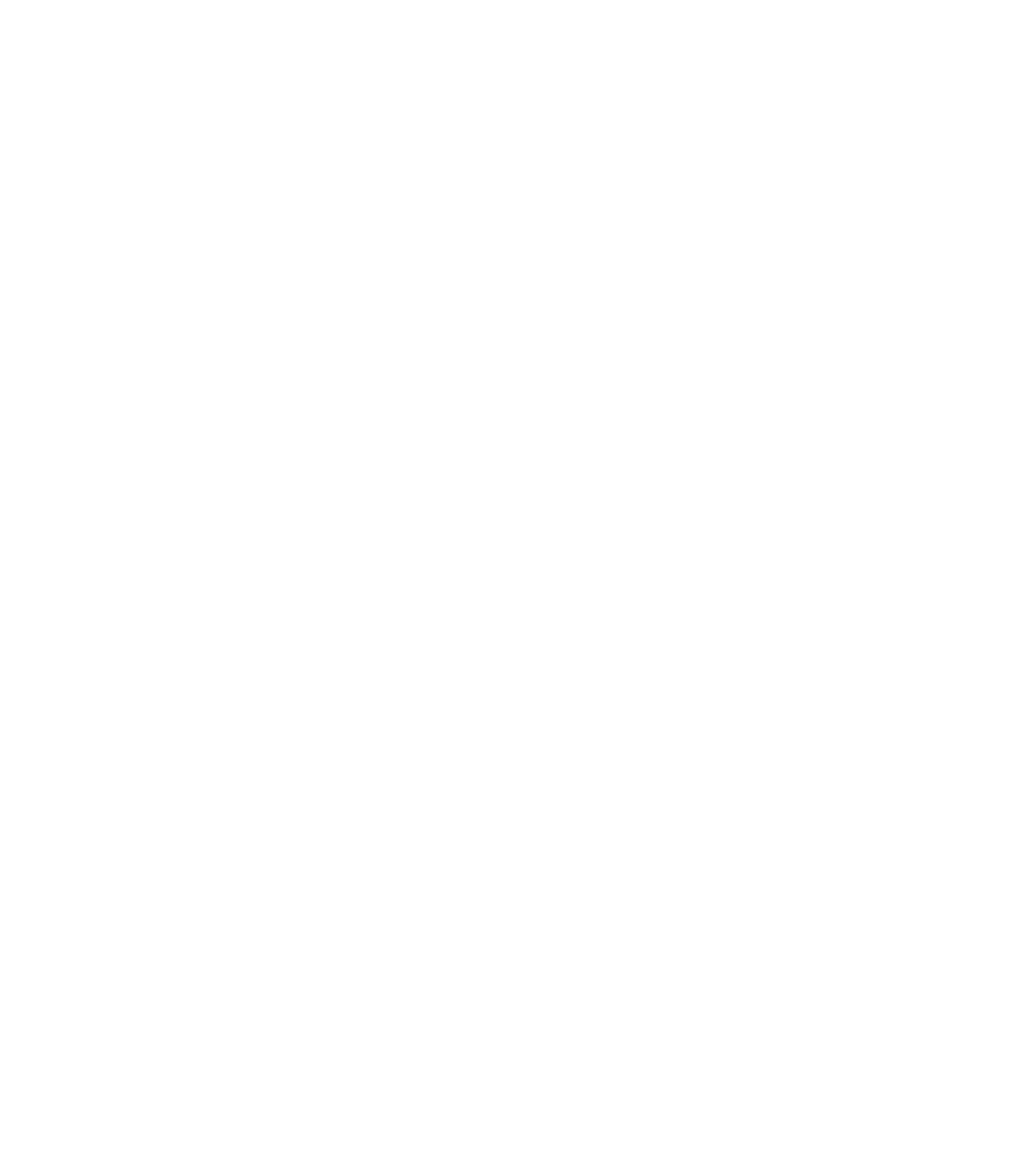
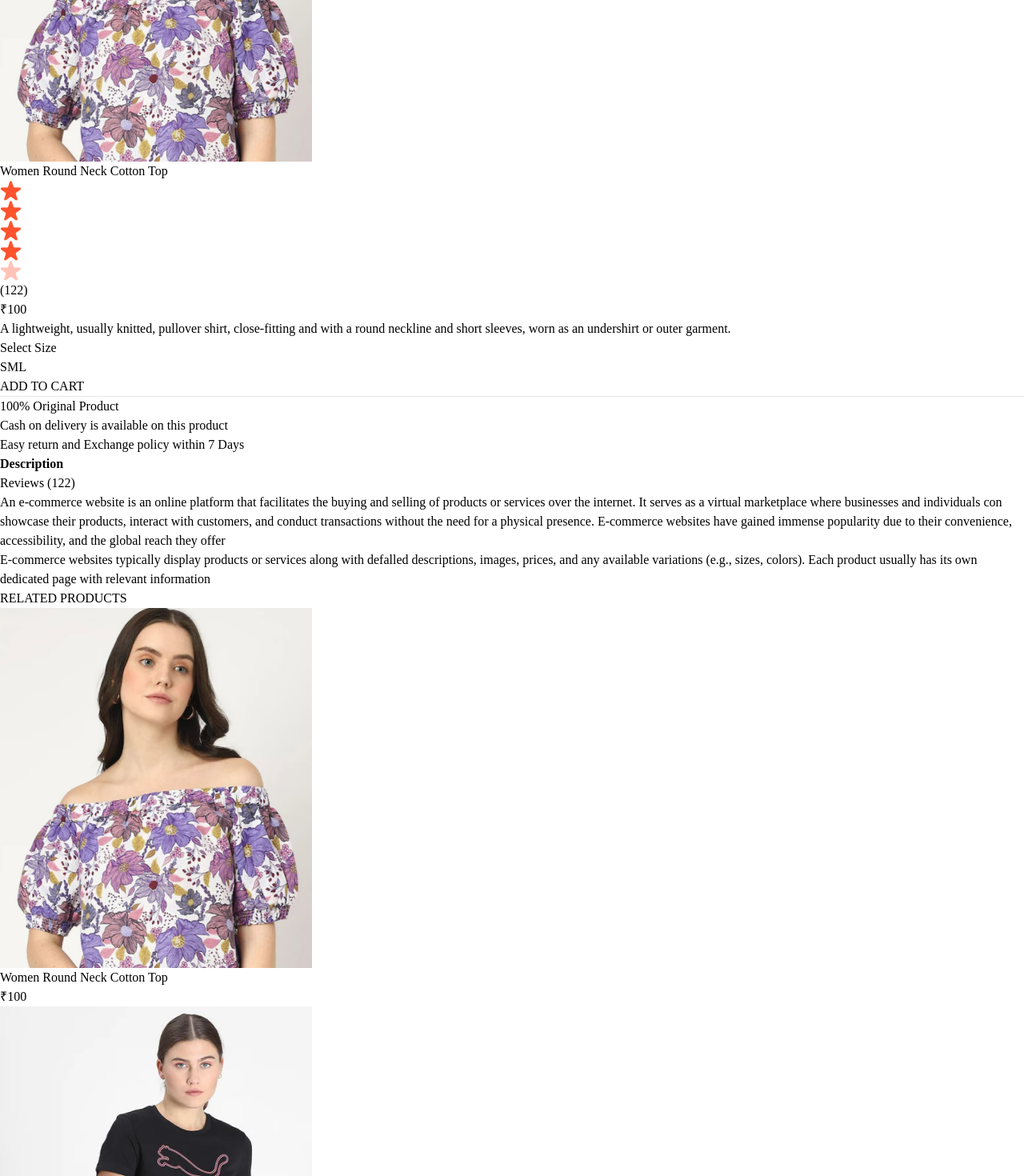
Before and after one commit to mercy089/E-Commerce, a React (Vite) app: page /product/aaaaa in a window 1280 px wide. Shown: the part 1330-2800 px from the top of the page at 80% size. Before the commit the page ends 1118 px from the top, so only its background shows below. Built offline with nearby package versions, Linux system fonts and the light colour scheme.

Commit message:
product page completed

```diff
--- a/src/App.jsx
+++ b/src/App.jsx
@@ -17,7 +17,7 @@ const App = () => {
         <Route path='/login' element={<Login />} />
         <Route path='/orders' element={<Orders />} />
         <Route path='/place-order' element={<PlaceOrder />} />
-        <Route path='/product/:ProductId' element={<Product />} />
+        <Route path='/product/:productId' element={<Product />} />
       </Routes>
       <Footer />
     </div>
--- /dev/null
+++ b/src/Components/RelatedProducts.jsx
@@ -0,0 +1,46 @@
+/* eslint-disable react/prop-types */
+import React, { useContext, useEffect, useState } from 'react';
+import { ShopContext } from '../Context/ShopContext';
+import Title from './Title';
+import ProductItem from './ProductItem';
+
+const RelatedProducts = ({ category, subCategory }) => {
+  const { products } = useContext(ShopContext);
+  const [related, setRelated] = useState([]);
+
+  useEffect(() => {
+    if (products.length > 0) {
+      let productCopy = products.slice();
+
+      // Filter by category
+      productCopy = productCopy.filter(item => item.category === category);
+
+      // Filter by subCategory
+      productCopy = productCopy.filter(item => item.subCategory === subCategory);
+
+      // Update related products state
+      setRelated(productCopy.slice(0, 5));
+    }
+  }, [products, category, subCategory]);
+
+  return (
+    <div className='my-24'>
+      <div className='text-center text-3xl py-2'>
+        <Title text1={'RELATED'} text2={'PRODUCTS'}/>
+      </div>
+      <div className='grid grid-cols-2 sm:grid-cols-3 md:grid-cols-4 lg:grid-cols-5 gap-4 gap-y-6'>
+        {related.map((items,index)=>(
+          <ProductItem
+          key={index}
+          id={items._id}
+          image={items.image}
+          name={items.name}
+          price={items.price}
+      />
+        ))}
+      </div>
+    </div>
+  );
+};
+
+export default RelatedProducts;
--- a/src/Pages/Product.jsx
+++ b/src/Pages/Product.jsx
@@ -1,11 +1,123 @@
-import React from 'react'
+import React, { useContext, useEffect, useState } from "react";
+import { useParams } from "react-router-dom";
+import { ShopContext } from "../Context/ShopContext";
+import { assets } from "../assets/frontend_assets/assets";
+import RelatedProducts from "../Components/RelatedProducts";
 
 const Product = () => {
-  return (
-    <div>
+  const { productId } = useParams(); // Call useParams as a function
+  const { products, currency } = useContext(ShopContext);
+  const [productData, setProductData] = useState(false);
+  const [image, setImage] = useState("");
+  const [size, setSize] = useState("");
+  const [isAdded, setIsAdded] = useState(false);
 
+  const handleButtonClick = () => {
+    setIsAdded(!isAdded); // Toggle the state
+  };
+
+  const fetchProductData = async () => {
+    products.map((item) => {
+      if (item._id === productId) {
+        setProductData(item);
+        setImage(item.image[0]);
+        return null;
+      }
+    });
+  };
+
+  useEffect(() => {
+    fetchProductData();
+  }, [productId, products]);
+
+  return productData ? (
+    <div className="border-t-2 pt-10 transition-opacity ease-in duration-500 opacity-100">
+      {/* product data */}
+      <div className="flex gap-12 flex-col sm:flex-row">
+        {/* product images */}
+        <div className="flex-1 flex flex-col-reverse gap-3 sm:flex-row">
+          <div className="flex sm:flex-col overflow-x-auto sm:overflow-y-scroll justify-between sm:justify-normal w-full sm:w-[18.7%]">
+            {productData.image.map((item, index) => (
+              <img
+                onClick={() => setImage(item)}
+                src={item}
+                key={index}
+                alt=""
+                className="w-[24%] sm:w-full sm:mb-3 flex-shrink-0 cursor-pointer"
+              />
+            ))}
+          </div>
+          <div className="w-full sm:w-[80%]">
+            <img src={image} alt="" className="w-full h-auto" />
+          </div>
+        </div>
+        {/* product details */}
+        <div className="flex-1">
+          <h1 className="font-medium text-2xl mt-2">{productData.name}</h1>
+          <div className="flex items-center gap-1 mt-2">
+            <img src={assets.star_icon} alt="" className="w-3 5" />
+            <img src={assets.star_icon} alt="" className="w-3 5" />
+            <img src={assets.star_icon} alt="" className="w-3 5" />
+            <img src={assets.star_icon} alt="" className="w-3 5" />
+            <img src={assets.star_dull_icon} alt="" className="w-3 5" />
+            <p className="pl-2">(122)</p>
+          </div>
+          <p className="mt-5 text-3xl font-medium">
+            {currency}
+            {productData.price}
+          </p>
+          <p className="mt-5 text-gray-500 md:w-4/5">
+            {productData.description}
+          </p>
+          <div className="flex flex-col gap-4 my-8">
+            <p>Select Size</p>
+            <div className="flex gap-2">
+              {productData.sizes.map((item, index) => (
+                <button
+                  onClick={() => setSize(item)}
+                  key={index}
+                  className={`border py-2 px-4 bg-gray-100 rounded-xl ${
+                    item === size ? "border-black" : ""
+                  }`}
+                >
+                  {item}
+                </button>
+              ))}
+            </div>
+          </div>
+          <button
+            onClick={handleButtonClick}
+            className={`px-8 py-3 text-sm rounded-xl ${
+              isAdded ? "bg-red-500" : "bg-black"
+            } text-white active:bg-gray-700`}
+          >
+            {isAdded ? "REMOVE" : "ADD TO CART"}
+          </button>
+          <hr className="sm:w-4/5 mt-8" />
+          <div className="text-sm text-gray-500 mt-5 flex flex-col gap-1">
+            <p>100% Original Product</p>
+            <p>Cash on delivery is available on this product</p>
+            <p>Easy return and Exchange policy within 7 Days</p>
+          </div>
+        </div>
+      </div>
+      {/* product reviews */}
+      <div className="mt-20">
+        <div className="flex">
+          <b className="border px-5 py-3 text-sm">Description</b>
+          <p className="border px-5 py-3 text-sm">Reviews (122)</p>
+        </div>
+        <div className="flex flex-col gap-4 border px-6 py-6 text-sm text-gray-500">
+              <p>An e-commerce website is an online platform that facilitates the buying and selling of products or services over the internet. It serves as a virtual marketplace where businesses and individuals con showcase their products, interact with customers, and conduct transactions without the need for a physical presence. E-commerce websites have gained immense popularity due to their convenience, accessibility, and the global reach they offer</p>
+              <p>E-commerce websites typically display products or services along with defalled descriptions, images, prices, and any available variations (e.g., sizes, colors). Each product usually has its own dedicated page with relevant information</p>
+        </div>
+      </div>
+      {/* product related products */}
+      <RelatedProducts category={productData.category} subCategory={productData.subCategory}/>
     </div>
-  )
-}
+  ) : (
+    <div className="opacity-0"></div>
+  );
+};
 
-export default Product
+export default Product;
--- a/src/index.css
+++ b/src/index.css
@@ -16,3 +16,14 @@ a.active hr{
     font-weight: 400;
     font-style: normal;
   }
+
+  ::-webkit-scrollbar{
+    display: none;
+  }
+
+  @media (max-width: 640px) {
+    a.active{
+        background-color: black;
+        color: white;
+    }
+  }
```
